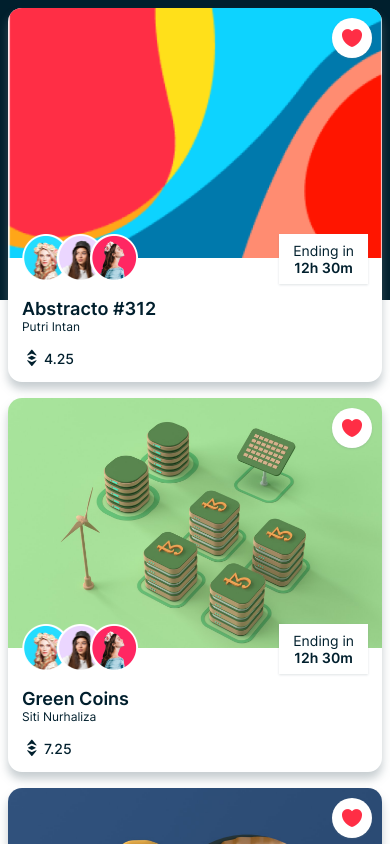
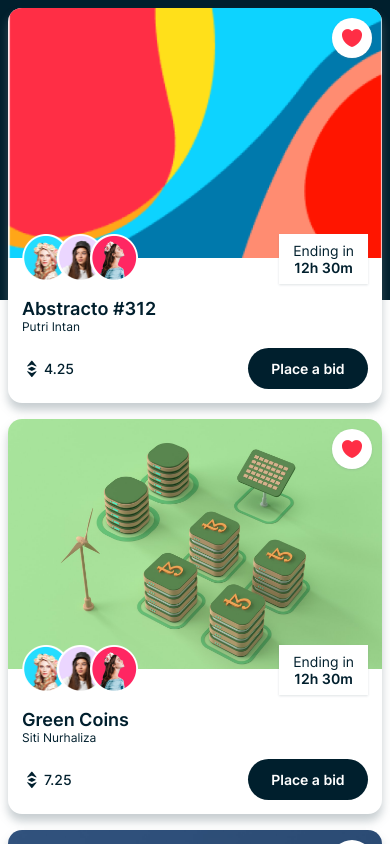
Before and after one commit to FabioDiCeglie/React-Native-NFT-Marketplace, a React Native app: screen /Home in a window 390 px wide. Shown: the top 844 px of the page. Built offline with nearby package versions, Linux system fonts and the light colour scheme.

Commit message:
create rect button

```diff
--- a/components/Button.js
+++ b/components/Button.js
@@ -26,10 +26,30 @@
   );
 };
 
-export const RectButton = ({ data }) => {
+export const RectButton = ({ minWidth, fontSize, handlePress, ...props }) => {
   return (
     <View>
-      <Text></Text>
+      <TouchableOpacity
+        style={{
+          backgroundColor: COLORS.primary,
+          borderRadius: SIZES.extraLarge,
+          minWidth: minWidth,
+          padding: SIZES.small,
+          ...props,
+        }}
+        onPress={handlePress}
+      >
+        <Text
+          style={{
+            fontFamily: FONTS.semiBold,
+            fontSize: fontSize,
+            color: COLORS.white,
+            textAlign: "center",
+          }}
+        >
+          Place a bid
+        </Text>
+      </TouchableOpacity>
     </View>
   );
 };
--- a/components/NFTCard.js
+++ b/components/NFTCard.js
@@ -56,7 +56,11 @@
           }}
         >
           <EthPrice price={data.price} />
-          <RectButton />
+          <RectButton
+            minWidth={120}
+            fontSize={SIZES.font}
+            handlePress={() => navigation.navigate("Details", { data })}
+          />
         </View>
       </View>
     </View>
```
